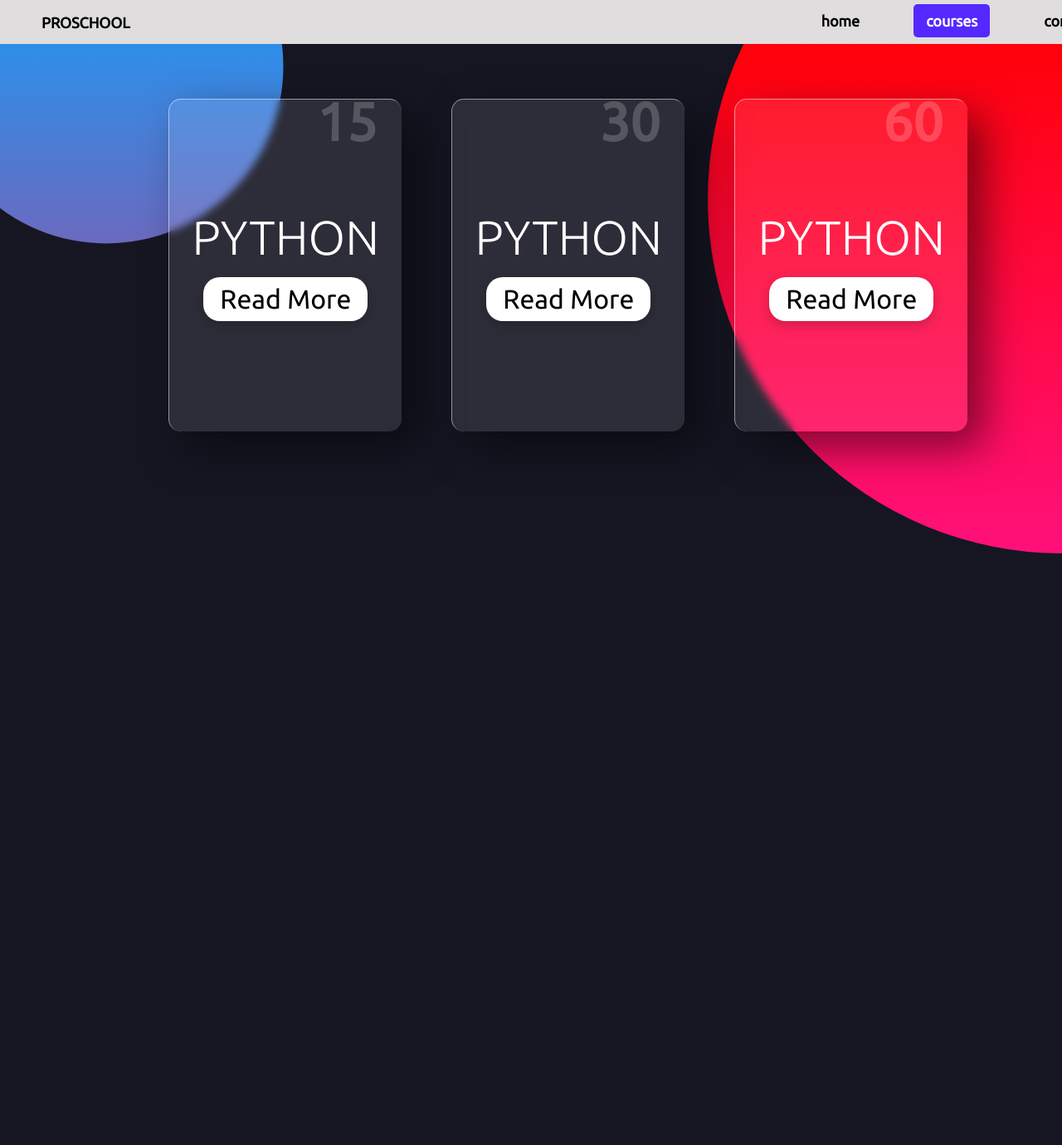
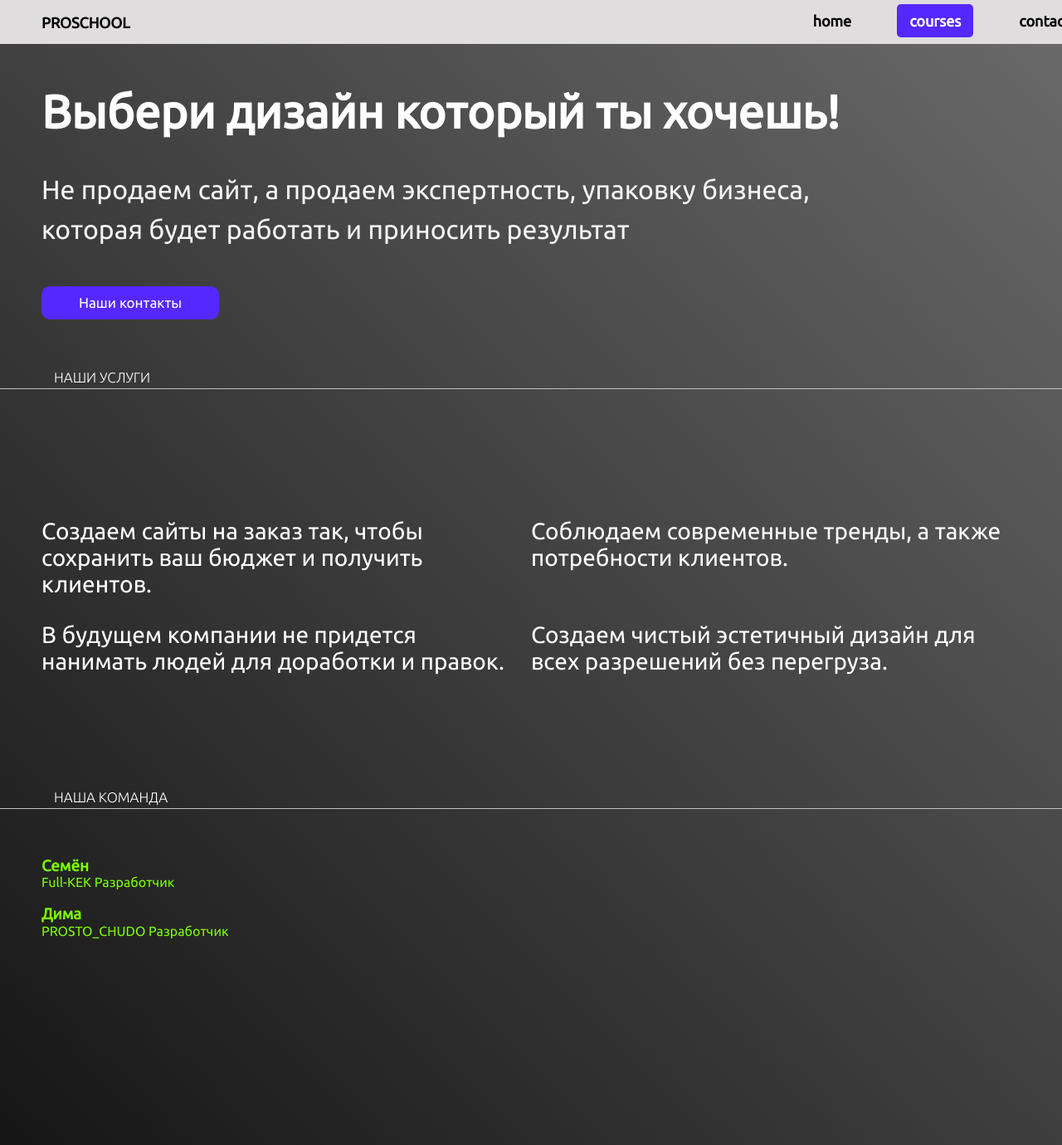
Before and after one commit to Dimon1707/ProSchool, a Django app: page /mainpage/ in a window 1280 px wide. Shown: the whole page at 83% size. Before the commit the page ends 667 px from the top, so only its background shows below. Run offline with Django 4.2, Linux system fonts and the light colour scheme.

Commit message:
all update

```diff
--- a/static/semenstyle.css
+++ b/static/semenstyle.css
@@ -96,26 +96,17 @@
     color: black;
 }
 
-body::before {
-    content: '';
-    position: absolute;
-    top: 0;
-    left: 0;
-    width: 100%;
-    height: 100%;
-    background: linear-gradient(red, deeppink);
-    clip-path: circle(40% at right 30%);
+body {
+    min-height: 100vh;
+    background-color: #161623;
+    font-family: 'Ubuntu', sans-serif;
+    color: white;
 }
 
-body::after {
-    content: '';
-    position: absolute;
-    top: 0;
-    left: 0;
-    width: 100%;
-    height: 100%;
-    background: linear-gradient(#2196f3, #e91e63);
-    clip-path: circle(20% at 10% 10%);
+body {
+    background: linear-gradient(45deg, black, darkgrey);
+    background-size: 200% 200%;
+    animation: gradient 7s ease infinite;
 }
 
 
--- a/static/sofistyle.css
+++ b/static/sofistyle.css
@@ -1,30 +1,82 @@
+* {
+    margin: 0;
+    padding: 0;
+}
+
 body {
+    min-height: 100vh;
+    background-color: #161623;
     font-family: 'Ubuntu', sans-serif;
+    color: white;
+}
+
+body {
+    background: linear-gradient(45deg, black, darkgrey);
+    background-size: 200% 200%;
+    animation: gradient 7s ease infinite;
+}
+
+@keyframes gradient {
+    0% {
+        background-position: 0 50%;
+    }
+    50% {
+        background-position: 100% 100%;
+    }
+    100% {
+        background-position: 0 50%;
+    }
 }
 
 
-/*url("../imges/GTR-3.jpg") no-repeat*/
 .header {
     width: 100%;
-    max-width: 1180px;
+    max-width: 100%;
+    padding-top: 25px;
     margin: 0 auto;
-    padding-left: 15px;
-    padding-right: 15px;
-    padding-top: 30px;
     display: flex;
     justify-content: space-between;
     align-items: center;
     box-sizing: border-box;
-    font-weight: 700;
-    /*background: url("images/компьютер.jpg") no-repeat;*/
+    font-weight: 1000;
 }
 
 .wrap {
+    z-index: 1;
+    height: 100%;
     width: 100%;
     max-width: 1180px;
+    min-height: 325px;
     margin: 0 auto;
-    padding-left: 15px;
-    padding-right: 15px;
+
+}
+
+nav {
+    position: fixed;
+    width: 100%;
+    height: 7%;
+    background-color: #dfdddd;
+    display: flex;
+    z-index: 4;
+}
+
+.nav_btn {
+    background-color: #5528FF;
+    border-radius: 5px;
+    padding: 10px 15px;
+    color: white;
+    border: none;
+    font-weight: 700;
+    pointer-events: auto;
+}
+
+.nav_btn1 {
+    background-color: #dfdddd;
+    border-radius: 5px;
+    padding: 10px 15px;
+    color: black;
+    border: none;
+    font-weight: 700;
 }
 
 .nav {
@@ -33,45 +85,53 @@
     justify-content: flex-start;
     align-items: center;
     font-size: 15px;
+    margin-left: 60%;
 }
 
-.nav>li {
-    margin-left: 20px;
-}
-
-.nav>li>a {
+.nav > li > a {
     text-decoration: none;
     color: #202020;
 }
 
-.nav_btn{
-    background-color: #5528FF;
-    border-radius: 5px;
-    padding: 10px 15px;
-    color: white;
-    border: none;
-    font-weight: 700;
+.nav_btn1:hover {
+    background-color: orange;
+}
+
+.nav > li {
+    margin-left: 40px;
+}
+
+.nav > li > a {
+    font-size: large;
+    text-decoration: none;
+    color: black;
 }
 
 .logo {
-    font-size: 15px;
-    color: #202020;
+    margin-top: 20px;
+    margin-left: 50px;
+    z-index: 1;
+    font-size: large;
+    color: black;
     text-decoration: none;
 }
 
 .title-main {
+    z-index: 1;
     font-size: 56px;
-    color: #202020;
+    color: white;
     font-weight: 700;
 }
 
 .text-main {
+    z-index: 1;
     font-size: 32px;
     line-height: 1.5;
-    color: #4F4F4F;
+    color: whitesmoke;
 }
 
 .button {
+    z-index: 1;
     background-color: #5528FF;
     border-radius: 10px;
     padding: 10px 45px;
@@ -81,6 +141,7 @@
 }
 
 .page {
+    z-index: 1;
     padding-top: 40px;
     padding-bottom: 40px;
     position: relative;
@@ -91,33 +152,61 @@
 }
 
 .page h2 {
+    z-index: 1;
     position: absolute;
     top: -24px;
-    font-size: 14px;
+    font-size: 17px;
     font-weight: 300;
-    background-color: white;
-    padding: 5px 15px;
-    color: #C2C2C2;
+    background-color: darkgrey;
+    padding: 0 15px;
+    color: white;
+    border-radius: 5px;
+    background-color: rgba(255, 255, 255, 0);
+    margin: 0 auto;
 }
 
+
 .courses {
+    z-index: 1;
     display: grid;
     grid-template: 50% 50% / 50% 50%;
+    margin-top: 100px;
 }
 
 .courses-item {
-    display: flex;
-    justify-content: flex-start;
-    align-items: center;
+    z-index: 1;
 }
 
 .courses h3 {
+    z-index: 1;
     font-size: 28px;
     font-weight: 400;
+    padding: 15px 20px 30px 0;
 }
 
 .courses p {
+    z-index: 1;
     font-size: 14px;
-    color: #B2B2B2;
+    color: white;
     line-height: 1.5;
 }
+
+.team-item {
+    color: lawngreen;
+}
+
+li {
+    list-style-type: none;
+}
+
+.button_main {
+    z-index: 1;
+    background-color: #5528FF;
+    border-radius: 10px;
+    padding: 10px 45px;
+    color: white;
+    border: none;
+
+    margin-top: 45px;
+    font-size: 17px;
+}
--- a/templates/mp.html
+++ b/templates/mp.html
@@ -8,7 +8,7 @@
     <link href="https://fonts.googleapis.com/css2?family=Rubik:wght@700&family=Ubuntu:ital,wght@0,300;0,400;1,700&display=swap"
           rel="stylesheet">
     <link rel="stylesheet" href="https://cdnjs.cloudflare.com/ajax/libs/normalize/8.0.1/normalize.css">
-    <link rel="stylesheet" href="{% static 'semenstyle.css' %}">
+    <link rel="stylesheet" href="{% static 'sofistyle.css' %}">
 </head>
 <body>
 <header>
@@ -38,50 +38,67 @@
         </nav>
     </div>
 </header>
-<div class="container">
-    <div class="card">
-        <div class="content">
-            <h2>
-                15
-            </h2>
-            <h3>
-                PYTHON
-            </h3>
-            <p>
-
-            </p>
-            <a href="#">Read More</a>
-        </div>
+<div class="page">
+    <div class="wrap">
+        <h1 class="title-main">Выбери дизайн который ты хочешь!</h1>
+        <p class="text-main">Не продаем сайт, а продаем экспертность, упаковку бизнеса,</p>
+        <p class="text-main">которая будет работать и приносить результат</p>
+        <li>
+            <a href={% url 'form' %}>
+                <button type="button" class="button_main">Наши контакты</button>
+            </a>
+        </li>
     </div>
-    <div class="card">
-        <div class="content">
-            <h2>
-                30
-            </h2>
-            <h3>
-                PYTHON
-            </h3>
-            <p>
-
-            </p>
-            <a href="#">Read More</a>
-        </div>
-    </div>
-    <div class="card">
-        <div class="content">
-            <h2>
-                60
-            </h2>
-            <h3>
-                PYTHON
-            </h3>
-            <p>
-
-            </p>
-            <a href="#">Read More</a>
+</div>
+<div class="page page-top">
+    <div class="wrap">
+        <h2>НАШИ УСЛУГИ</h2>
+        <div class="courses">
+            <div class="courses-item">
+                <div>
+                    <h3>Создаем сайты на заказ так, чтобы сохранить ваш бюджет и получить клиентов.</h3>
+                    <p></p>
+                </div>
+            </div>
+            <div class="courses-item">
+                <div>
+                    <h3>Соблюдаем современные тренды, а также потребности клиентов.</h3>
+                </div>
+            </div>
+            <div class="courses-item">
+                <div>
+                    <h3>В будущем компании не придется нанимать людей для доработки и правок.</h3>
+                </div>
+            </div>
+            <div class="courses-item">
+                <div>
+                    <h3>Создаем чистый эстетичный дизайн для всех разрешений без перегруза.</h3>
+                    <p></p>
+                </div>
+            </div>
         </div>
     </div>
 </div>
+<div class="page page-top">
+    <div class="wrap">
+        <h2>НАША КОМАНДА</h2>
+        <div class="team">
+            <div class="team-item">
+                <img src="" alt="">
+                <div>
+                    <h3>Семён</h3>
+                    <p>Full-KEK Разработчик</p>
+                </div>
+            </div>
+            <div class="team-item">
+                <img src="" alt="">
+                <div>
+                    <h3>Дима</h3>
+                    <p>PROSTO_CHUDO Разработчик</p>
+                </div>
 
-
+            </div>
+        </div>
+    </div>
+</div>
 </body>
```
Also changed, not shown: static/back.css (+15 -19 lines), static/dimonstyle.css (+15 -19 lines), static/loginstyle.css (+15 -19 lines), static/registerstyle.css (+15 -19 lines), templates/sofiindex.html (+14 -25 lines).
